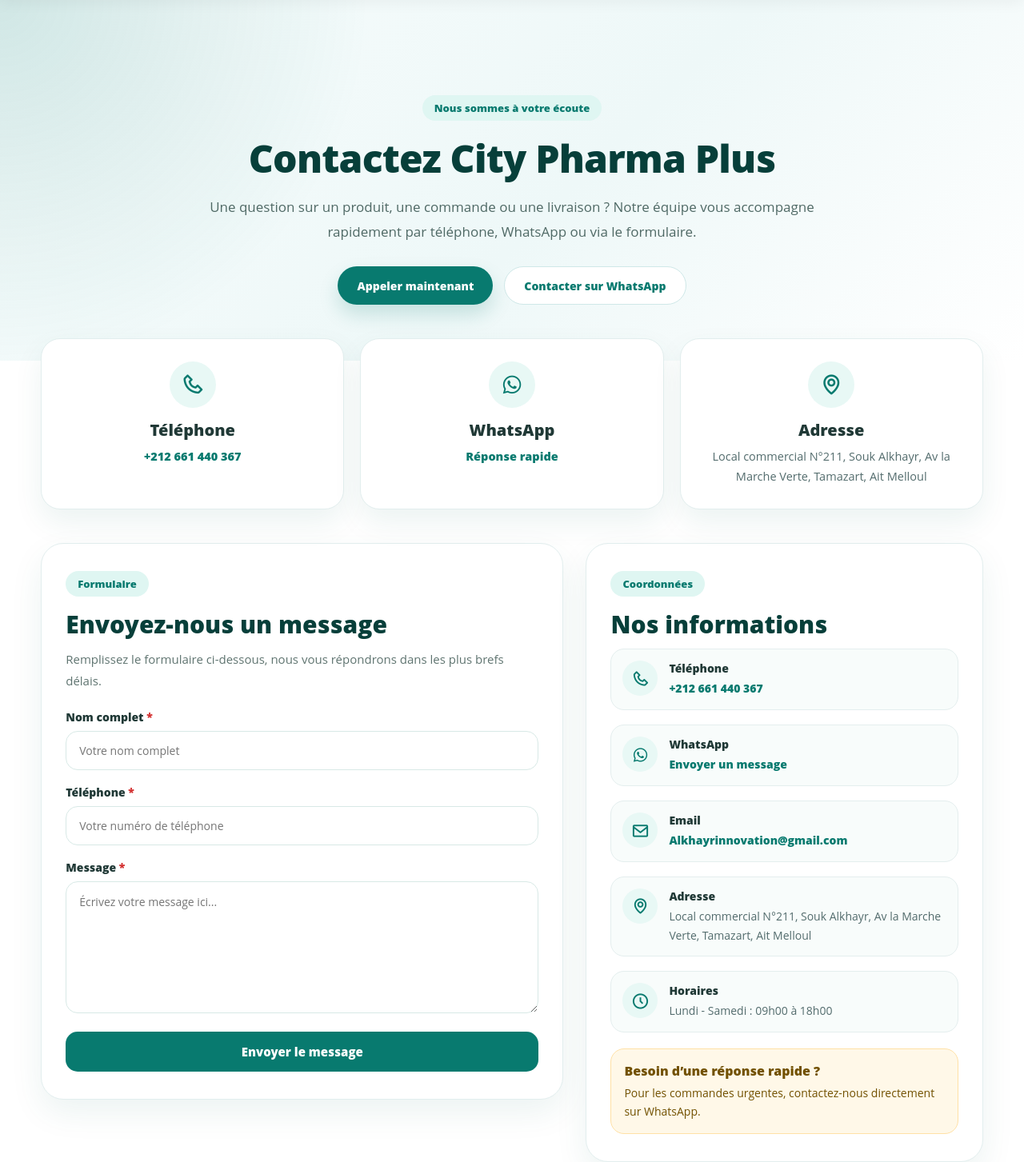
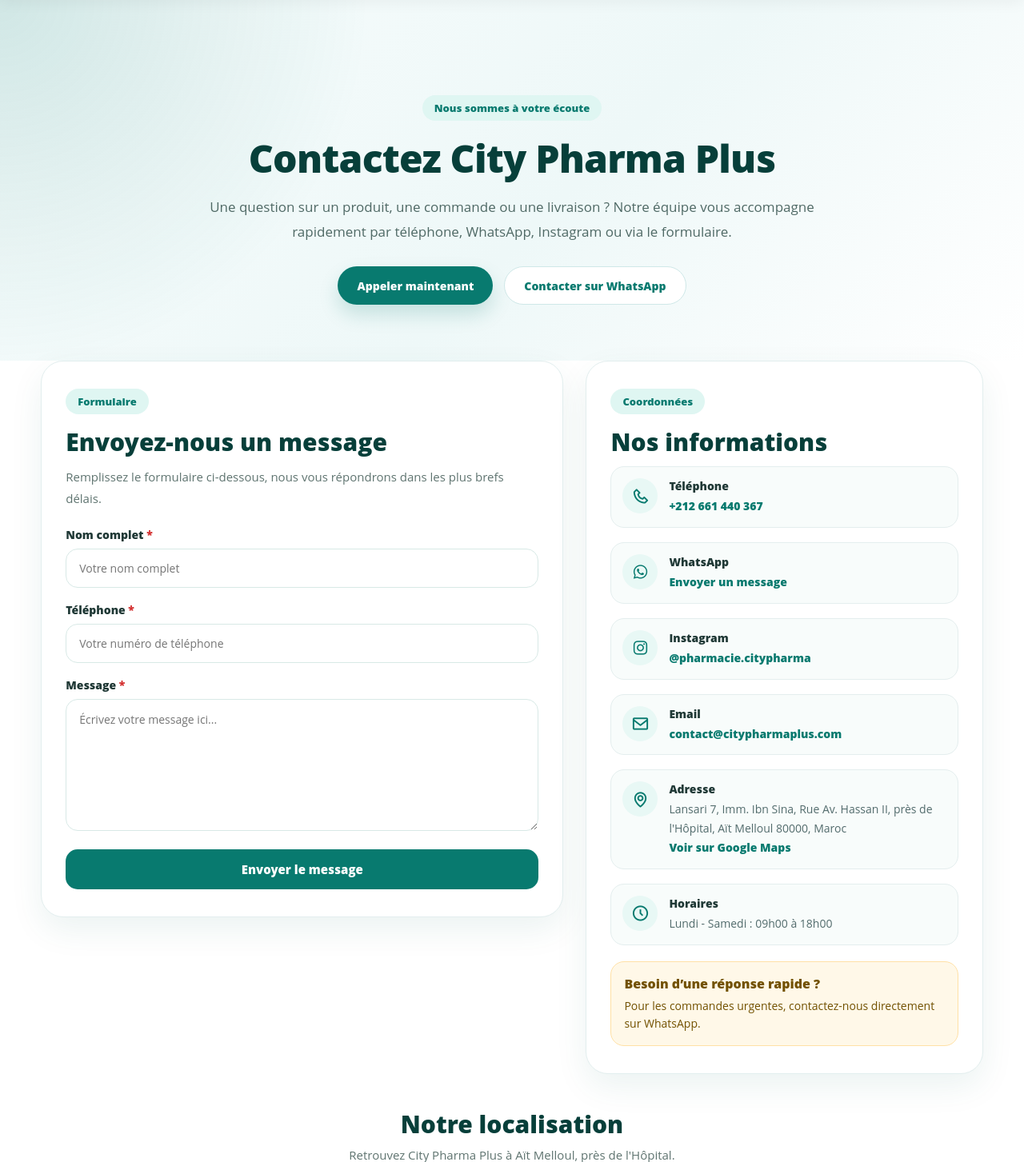
Before and after one commit to omaimasoft/citypharma, a Django app: page /contact/ in a window 1280 px wide. Shown: the part 191-1644 px from the top of the page at 80% size. Run offline with Django 5.2, Linux system fonts and the light colour scheme; data comes from the database, SQL or seed files in the repository; data that the repository does not hold is empty.

Commit message:
Update website

```diff
--- a/store/views.py
+++ b/store/views.py
@@ -671,7 +671,7 @@
         message += "===== COMMANDE =====\n"
         message += f"Commande N° : {order.id}\n"
         message += f"Nom du client : {full_name}\n"
-        message += f"Téléphone : {phone}\n"
+        message += f"Telephone : {phone}\n"
         message += f"Adresse : {address}\n"
 
         if email:
@@ -705,7 +705,7 @@
             order.save(update_fields=["sent_to_whatsapp"])
 
             encoded_message = quote(message)
-            phone_whatsapp = "212655595926"
+            phone_whatsapp = "212661440367"
             whatsapp_link = f"https://wa.me/{phone_whatsapp}?text={encoded_message}"
             return redirect(whatsapp_link)
 
@@ -807,7 +807,7 @@
     draw.text((padding, y), f"Client : {order.full_name}", fill="#222222", font=normal_font)
     y += line_height
 
-    draw.text((padding, y), f"Téléphone : {order.phone}", fill="#222222", font=normal_font)
+    draw.text((padding, y), f"Telephone : {order.phone}", fill="#222222", font=normal_font)
     y += line_height
 
     if order.email:
--- a/templates/contacte/contact.html
+++ b/templates/contacte/contact.html
@@ -4,13 +4,13 @@
 {% block title %}Contactez-nous | City Pharma Plus{% endblock %}
 
 {% block extra_head %}
-<meta name="description" content="Contactez City Pharma Plus à Ait Melloul pour vos commandes, conseils, informations produits et demandes de livraison. Assistance rapide par téléphone, WhatsApp ou formulaire.">
-<meta name="keywords" content="City Pharma Plus, contact parapharmacie, parapharmacie Ait Melloul, WhatsApp parapharmacie, livraison produits parapharmacie">
+<meta name="description" content="Contactez City Pharma Plus à Aït Melloul pour vos commandes, conseils, informations produits et demandes de livraison. Assistance rapide par téléphone, WhatsApp, Instagram ou formulaire.">
+<meta name="keywords" content="City Pharma Plus, contact parapharmacie, parapharmacie Aït Melloul, WhatsApp parapharmacie, livraison produits parapharmacie, pharmacie citypharma">
 <meta name="robots" content="index, follow">
 <link rel="canonical" href="{{ request.build_absolute_uri }}">
 
 <meta property="og:title" content="Contactez-nous | City Pharma Plus">
-<meta property="og:description" content="Contactez City Pharma Plus par téléphone, WhatsApp ou formulaire pour toute demande d'information, commande ou livraison.">
+<meta property="og:description" content="Contactez City Pharma Plus par téléphone, WhatsApp, Instagram ou formulaire pour toute demande d'information, commande ou livraison.">
 <meta property="og:type" content="website">
 <meta property="og:url" content="{{ request.build_absolute_uri }}">
 <meta property="og:site_name" content="City Pharma Plus">
@@ -26,13 +26,17 @@
   "name": "City Pharma Plus",
   "url": "{{ request.build_absolute_uri }}",
   "telephone": "+212661440367",
-  "email": "Alkhayrinnovation@gmail.com",
+  "email": "contact@citypharmaplus.com",
   "address": {
     "@type": "PostalAddress",
-    "streetAddress": "Local commercial N°211, Souk Alkhayr, Av la Marche Verte, Tamazart",
-    "addressLocality": "Ait Melloul",
+    "streetAddress": "Lansari 7, Imm. Ibn Sina, Rue Av. Hassan II, près de l'Hôpital",
+    "addressLocality": "Aït Melloul",
+    "postalCode": "80000",
     "addressCountry": "MA"
   },
+  "sameAs": [
+    "https://www.instagram.com/pharmacie.citypharma/"
+  ],
   "contactPoint": {
     "@type": "ContactPoint",
     "telephone": "+212661440367",
@@ -69,7 +73,7 @@
 
         <p>
             Une question sur un produit, une commande ou une livraison ?
-            Notre équipe vous accompagne rapidement par téléphone, WhatsApp ou via le formulaire.
+            Notre équipe vous accompagne rapidement par téléphone, WhatsApp, Instagram ou via le formulaire.
         </p>
 
         <div class="contact-hero-buttons">
@@ -81,35 +85,6 @@
                 Contacter sur WhatsApp
             </a>
         </div>
-    </div>
-</section>
-
-<section class="contact-cards">
-    <div class="contact-card">
-        <i class='bx bx-phone'></i>
-        <h3>Téléphone</h3>
-        <p>
-            <a href="tel:+212661440367">+212 661 440 367</a>
-        </p>
-    </div>
-
-    <div class="contact-card">
-        <i class='bx bxl-whatsapp'></i>
-        <h3>WhatsApp</h3>
-        <p>
-            <a href="https://wa.me/212661440367" target="_blank" rel="noopener">
-                Réponse rapide
-            </a>
-        </p>
-    </div>
-
-    <div class="contact-card">
-        <i class='bx bx-map'></i>
-        <h3>Adresse</h3>
-        <p>
-            Local commercial N°211, Souk Alkhayr, Av la Marche Verte,
-            Tamazart, Ait Melloul
-        </p>
     </div>
 </section>
 
@@ -202,11 +177,21 @@
         </div>
 
         <div class="info-item">
+            <i class='bx bxl-instagram'></i>
+            <div>
+                <span>Instagram</span>
+                <a href="https://www.instagram.com/pharmacie.citypharma/" target="_blank" rel="noopener">
+                    @pharmacie.citypharma
+                </a>
+            </div>
+        </div>
+
+        <div class="info-item">
             <i class='bx bx-envelope'></i>
             <div>
                 <span>Email</span>
-                <a href="mailto:Alkhayrinnovation@gmail.com">
-                    Alkhayrinnovation@gmail.com
+                <a href="mailto:contact@citypharmaplus.com">
+                    contact@citypharmaplus.com
                 </a>
             </div>
         </div>
@@ -216,9 +201,13 @@
             <div>
                 <span>Adresse</span>
                 <p>
-                    Local commercial N°211, Souk Alkhayr,
-                    Av la Marche Verte, Tamazart, Ait Melloul
+                    Lansari 7, Imm. Ibn Sina, Rue Av. Hassan II,
+                    près de l'Hôpital, Aït Melloul 80000, Maroc
                 </p>
+
+                <a href="https://share.google/xswBxt9nsJ18MrC7t" target="_blank" rel="noopener">
+                    Voir sur Google Maps
+                </a>
             </div>
         </div>
 
@@ -241,13 +230,13 @@
 <section class="contact-map-section">
     <div class="contact-map-header">
         <h2>Notre localisation</h2>
-        <p>Retrouvez City Pharma Plus à Ait Melloul.</p>
+        <p>Retrouvez City Pharma Plus à Aït Melloul, près de l'Hôpital.</p>
     </div>
 
     <div class="contact-map-box">
         <iframe
-            title="Localisation City Pharma Plus à Ait Melloul"
-            src="https://www.google.com/maps?q=Local%20commercial%20N%C2%B0211%2C%20Souk%20Alkhayr%2C%20Av%20la%20Marche%20Verte%2C%20Tamazart%2C%20Ait%20Melloul%2C%20Morocco&output=embed"
+            title="Localisation City Pharma Plus à Aït Melloul"
+            src="https://www.google.com/maps?q=Lansari%207%2C%20Imm.%20Ibn%20Sina%2C%20Rue%20Av.%20Hassan%20II%2C%20A%C3%AFt%20Melloul%2080000%2C%20Maroc&output=embed"
             style="border:0;"
             allowfullscreen
             loading="lazy"
```
Also changed, not shown: static/css/product_detail.css (+21 -0 lines).
